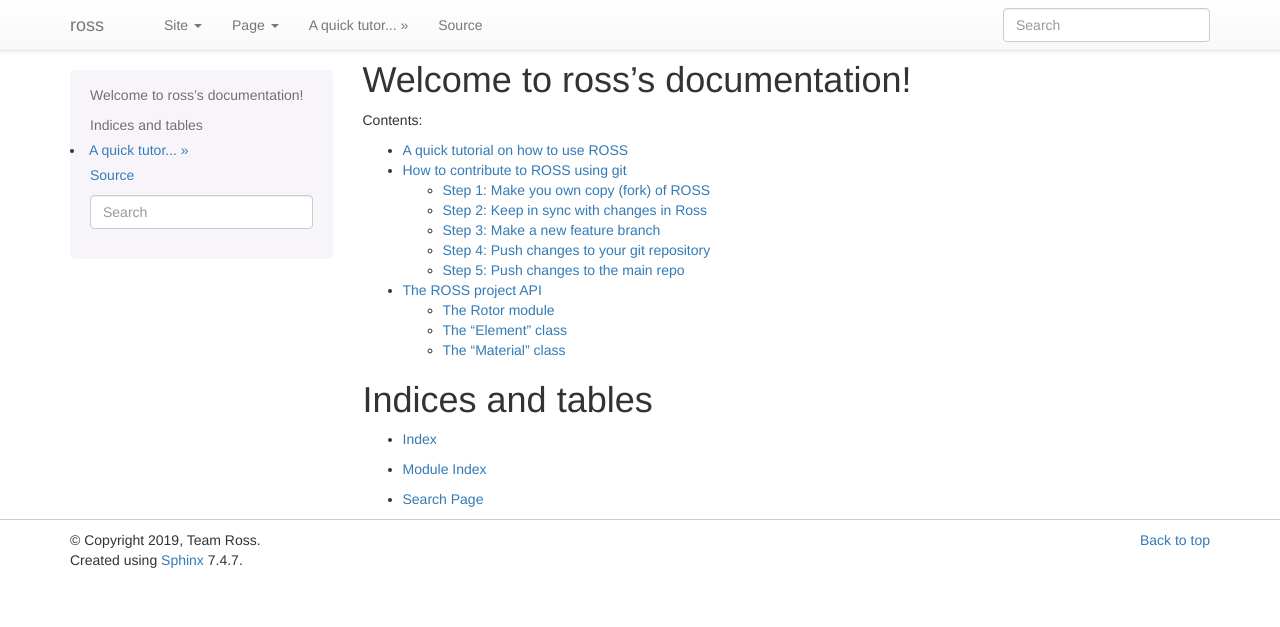
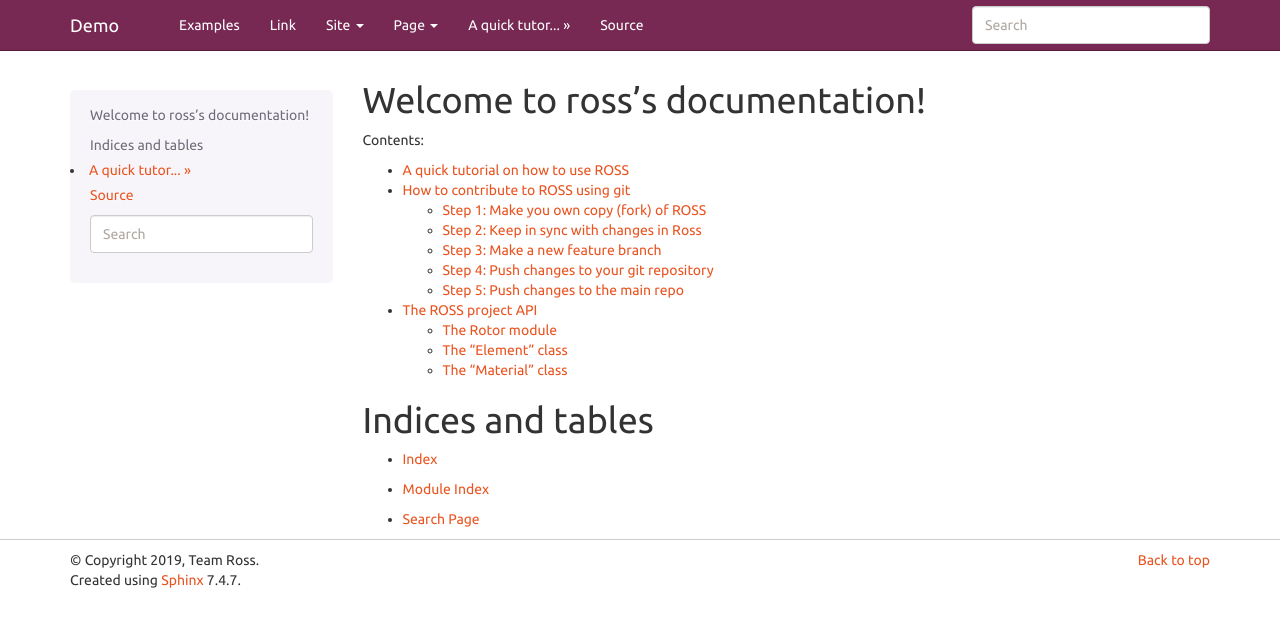
Before and after one commit to petrobras/ross, a Sphinx documentation site: the page built from docs/index.rst, in a window 1280 px wide. Shown: the top 627 px of the page. Built offline with Sphinx 7.4.7, drawn with Linux system fonts in a browser that asks for light colours; formulas are drawn with MathJax 3; some of the changed lines change nothing that is shown.

Commit message:
Add sphinx_bootstrap_theme options to conf.py

```diff
--- a/docs/conf.py
+++ b/docs/conf.py
@@ -107,6 +107,74 @@
 # documentation.
 #
 # html_theme_options = {}
+# (Optional) Logo. Should be small enough to fit the navbar (ideally 24x24).
+# Path should be relative to the ``_static`` files directory.
+# html_logo = "my_logo.png"
+colors = {
+    "charleston-green": "#222831",
+    "arsenic": "#393e46",
+    "tiffany-blue": "#00adb5",
+    "power-blue": "#b1ddf1",
+    "isabelline": "#eeeeee",
+}
+
+# Theme options are theme-specific and customize the look and feel of a
+# theme further.
+html_theme_options = {
+    # Navigation bar title. (Default: ``project`` value)
+    "navbar_title": "Demo",
+    # Tab name for entire site. (Default: "Site")
+    "navbar_site_name": "Site",
+    # A list of tuples containing pages or urls to link to.
+    # Valid tuples should be in the following forms:
+    #    (name, page)                 # a link to a page
+    #    (name, "/aa/bb", 1)          # a link to an arbitrary relative url
+    #    (name, "http://example.com", True) # arbitrary absolute url
+    # Note the "1" or "True" value above as the third argument to indicate
+    # an arbitrary url.
+    "navbar_links": [("Examples", "examples"), ("Link", "http://example.com", True)],
+    # Render the next and previous page links in navbar. (Default: true)
+    "navbar_sidebarrel": True,
+    # Render the current pages TOC in the navbar. (Default: true)
+    "navbar_pagenav": True,
+    # Tab name for the current pages TOC. (Default: "Page")
+    "navbar_pagenav_name": "Page",
+    # Global TOC depth for "site" navbar tab. (Default: 1)
+    # Switching to -1 shows all levels.
+    "globaltoc_depth": 2,
+    # Include hidden TOCs in Site navbar?
+    #
+    # Note: If this is "false", you cannot have mixed ``:hidden:`` and
+    # non-hidden ``toctree`` directives in the same page, or else the build
+    # will break.
+    #
+    # Values: "true" (default) or "false"
+    "globaltoc_includehidden": "true",
+    # HTML navbar class (Default: "navbar") to attach to <div> element.
+    # For black navbar, do "navbar navbar-inverse"
+    "navbar_class": "navbar navbar-inverse",
+    # Fix navigation bar to top of page?
+    # Values: "true" (default) or "false"
+    "navbar_fixed_top": "true",
+    # Location of link to source.
+    # Options are "nav" (default), "footer" or anything else to exclude.
+    "source_link_position": "nav",
+    # Bootswatch (http://bootswatch.com/) theme.
+    #
+    # Options are nothing (default) or the name of a valid theme
+    # such as "cosmo" or "sandstone".
+    #
+    # The set of valid themes depend on the version of Bootstrap
+    # that's used (the next config option).
+    #
+    # Currently, the supported themes are:
+    # - Bootstrap 2: https://bootswatch.com/2
+    # - Bootstrap 3: https://bootswatch.com/3
+    "bootswatch_theme": "united",
+    # Choose Bootstrap version.
+    # Values: "3" (default) or "2" (in quotes)
+    "bootstrap_version": "3",
+}
 
 # Add any paths that contain custom static files (such as style sheets) here,
 # relative to this directory. They are copied after the builtin static files,
```
Also changed, not shown: .pre-commit-config.yaml.
